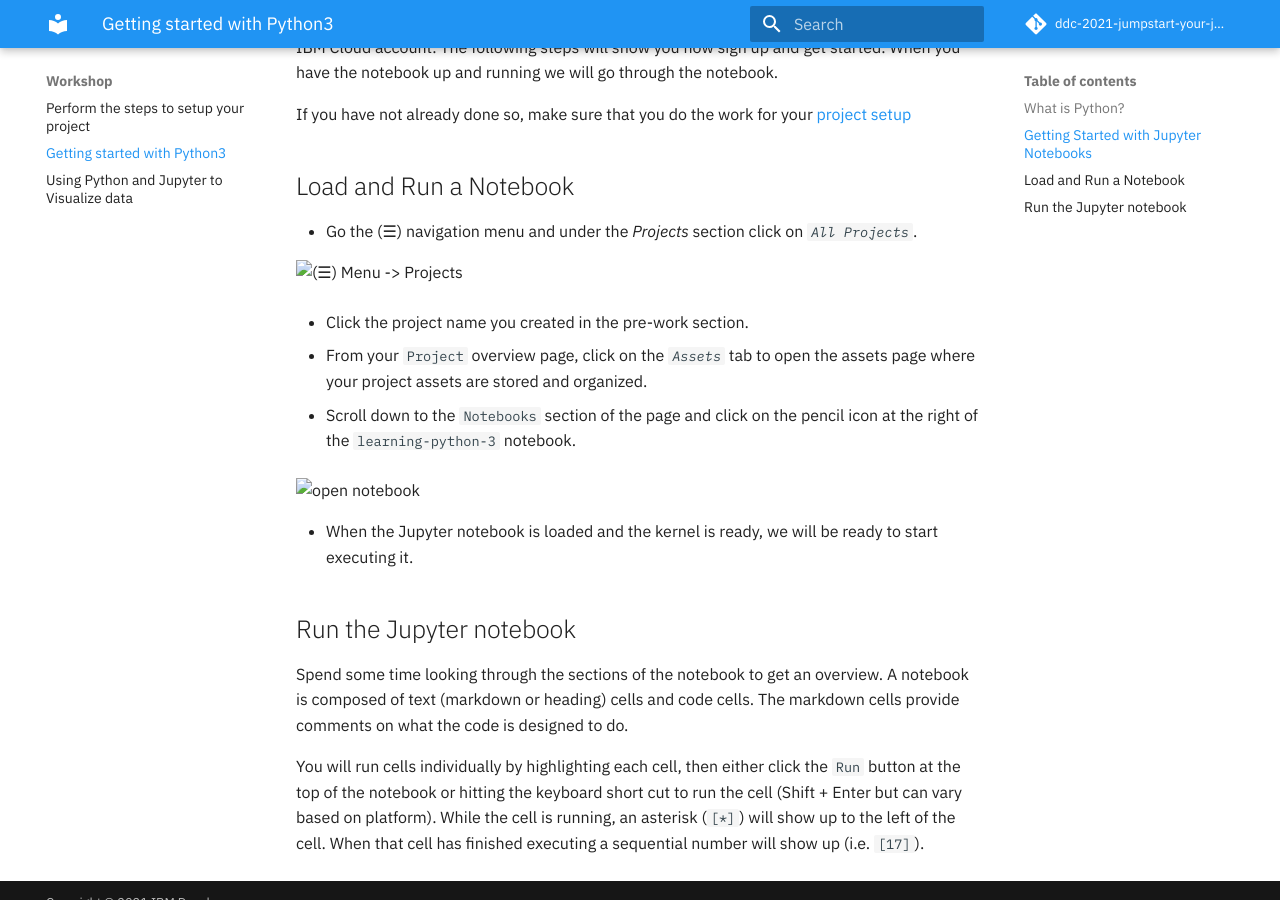
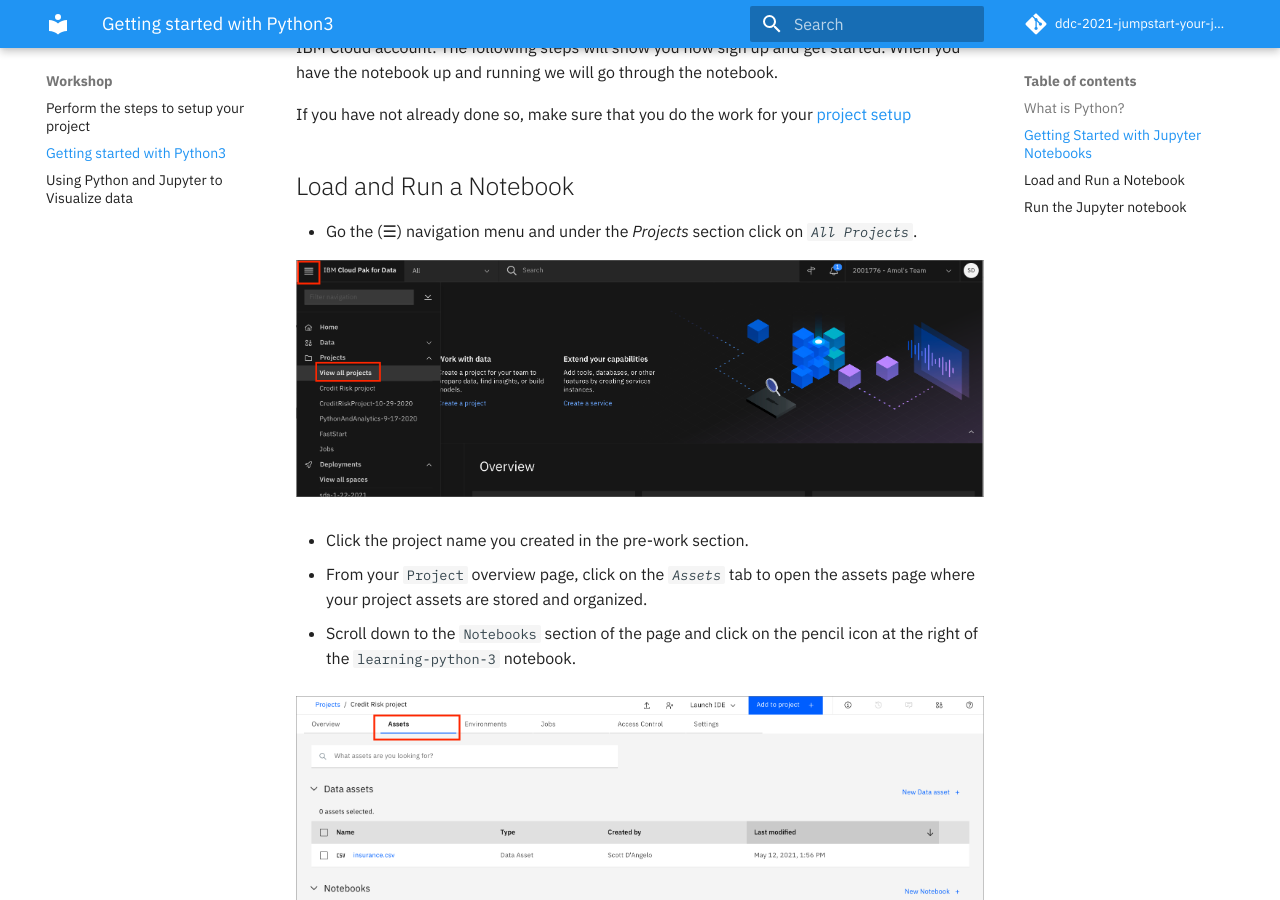
Before and after one commit to aash-gates/ddc-2021-jumpstart-your-journey, an MkDocs documentation site: the page built from workshop/python3/README.md, in a window 1280 px wide and 900 px high, scrolled down 928 px. Built offline with MkDocs 1.6.1 and Material for MkDocs 9.7.7, drawn with Linux system fonts in a browser that asks for light colours; comment, search, counter and statistics services are not loaded.

Commit message:
Fix broken links.

```diff
--- a/workshop/python3/README.md
+++ b/workshop/python3/README.md
@@ -28,7 +28,7 @@
 
 * Go the (☰) navigation menu and under the *Projects* section click on *`All Projects`*.
 
-![(☰) Menu -> Projects](../images/python/cpd-menu-projects.png)
+![(☰) Menu -> Projects](../assets/images/python/cpd-menu-projects.png)
 
 * Click the project name you created in the pre-work section.
 
@@ -36,7 +36,7 @@
 
 * Scroll down to the `Notebooks` section of the page and click on the pencil icon at the right of the `learning-python-3` notebook.
 
-![open notebook](../images/python/python-open-notebook.png)
+![open notebook](../assets/images/python/python-open-notebook.png)
 
 * When the Jupyter notebook is loaded and the kernel is ready, we will be ready to start executing it.
 
```
Also changed, not shown: workshop/data-visualization/README.md (+2 -2 lines).
